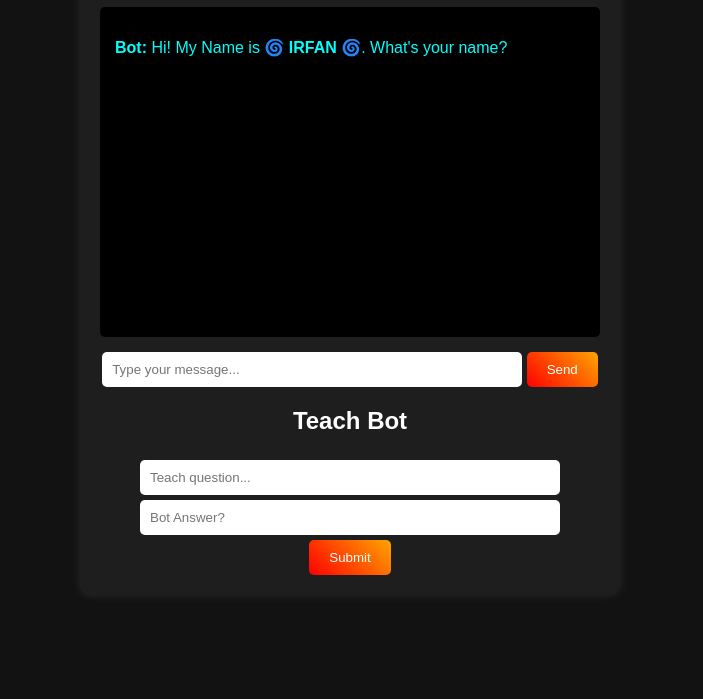
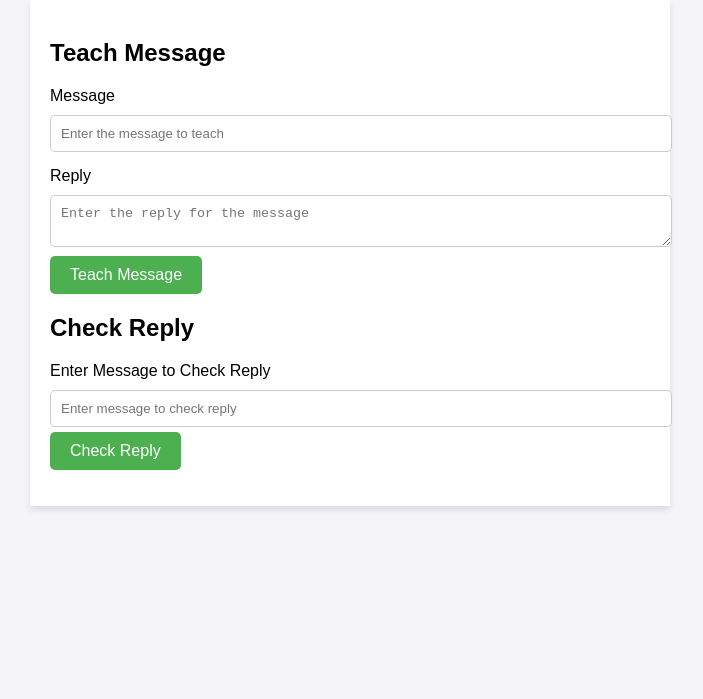
Before and after one commit to irfanpc420/My-api-simma, a website: page public/index.html in a window 1280 px wide. Shown: the part 101-800 px from the top of the page, without its empty margins (290-993 px from the left). Drawn offline with Linux system fonts and the light colour scheme.

Commit message:
Update index.html

```diff
--- a/public/index.html
+++ b/public/index.html
@@ -3,115 +3,118 @@
 <head>
   <meta charset="UTF-8">
   <meta name="viewport" content="width=device-width, initial-scale=1.0">
-    <title>Chatbot - IRFAN</title>
+  <title>Teach Bot</title>
   <style>
     body {
       font-family: Arial, sans-serif;
-            background-color: #121212;
-            color: white;
+      background-color: #f4f4f9;
+      margin: 0;
+      padding: 20px;
+    }
+    h1 {
       text-align: center;
     }
     .container {
-            width: 90%;
-            max-width: 500px;
-            margin: auto;
-            background: #1e1e1e;
+      max-width: 600px;
+      margin: 0 auto;
+      background-color: #fff;
       padding: 20px;
-            border-radius: 10px;
-            box-shadow: 0 0 10px rgba(255, 255, 255, 0.1);
+      box-shadow: 0 4px 6px rgba(0, 0, 0, 0.1);
     }
-        h1 {
-            color: cyan;
+    label {
+      display: block;
+      margin: 10px 0 5px;
     }
-        .chat-box {
-            background: black;
-            color: cyan;
-            padding: 15px;
+    input, textarea {
+      width: 100%;
+      padding: 10px;
+      margin: 5px 0;
+      border: 1px solid #ccc;
       border-radius: 5px;
-            height: 300px;
-            overflow-y: auto;
-            margin-bottom: 10px;
-            text-align: left;
-        }
-        input {
-            width: 80%;
-            padding: 10px;
-            border: none;
-            border-radius: 5px;
-            margin-top: 5px;
     }
     button {
-            background: linear-gradient(45deg, red, orange);
+      background-color: #4CAF50;
       color: white;
       border: none;
       padding: 10px 20px;
       cursor: pointer;
       border-radius: 5px;
-            margin-top: 5px;
+      font-size: 16px;
     }
     button:hover {
-            opacity: 0.8;
+      background-color: #45a049;
+    }
+    .response-container {
+      margin-top: 20px;
     }
   </style>
 </head>
 <body>
+  <h1>Teach Your Bot</h1>
+  <div class="container">
+    <h2>Teach Message</h2>
+    <label for="message">Message</label>
+    <input type="text" id="message" placeholder="Enter the message to teach" required>
 
-    <div class="container">
-        <h1>Chatbot</h1>
-        <div class="chat-box" id="chat">
-            <p><b>Bot:</b> Hi! My Name is 🌀 <b>IRFAN</b> 🌀. What's your name?</p>
+    <label for="reply">Reply</label>
+    <textarea id="reply" placeholder="Enter the reply for the message" required></textarea>
+
+    <button onclick="teachMessage()">Teach Message</button>
+
+    <div class="response-container">
+      <h2>Check Reply</h2>
+      <label for="checkMessage">Enter Message to Check Reply</label>
+      <input type="text" id="checkMessage" placeholder="Enter message to check reply">
+      <button onclick="checkReply()">Check Reply</button>
+
+      <p id="replyResponse"></p>
     </div>
-
-        <input type="text" id="userInput" placeholder="Type your message...">
-        <button onclick="sendMessage()">Send</button>
-
-        <h2>Teach Bot</h2>
-        <input type="text" id="teachQuestion" placeholder="Teach question..."><br>
-        <input type="text" id="teachAnswer" placeholder="Bot Answer?"><br>
-        <button onclick="teachBot()">Submit</button>
   </div>
 
   <script>
-        async function sendMessage() {
-            let input = document.getElementById('userInput').value;
-            let chatBox = document.getElementById('chat');
+    // Function to teach a new message
+    async function teachMessage() {
+      const message = document.getElementById('message').value;
+      const reply = document.getElementById('reply').value;
 
-            if (input.trim() === '') return;
+      if (message && reply) {
+        try {
+          const response = await fetch('http://localhost:3000/teach', {
+            method: 'POST',
+            headers: {
+              'Content-Type': 'application/json',
+            },
+            body: JSON.stringify({ message, reply })
+          });
 
-            chatBox.innerHTML += `<p><b>You:</b> ${input}</p>`;
-            document.getElementById('userInput').value = '';
-
-            // API থেকে উত্তর আনা
-            let response = await fetch('/api/chatbot?message=' + encodeURIComponent(input));
-            let data = await response.json();
-
-            setTimeout(() => {
-                chatBox.innerHTML += `<p><b>Bot:</b> ${data.reply || "I don't know this yet! Teach me below. 😊"}</p>`;
-                chatBox.scrollTop = chatBox.scrollHeight;
-            }, 1000);
+          const result = await response.text();
+          alert(result);
+          document.getElementById('message').value = '';
+          document.getElementById('reply').value = '';
+        } catch (error) {
+          alert('Error teaching message');
+        }
+      } else {
+        alert('Please enter both message and reply');
+      }
     }
 
-        async function teachBot() {
-            let question = document.getElementById('teachQuestion').value;
-            let answer = document.getElementById('teachAnswer').value;
+    // Function to check reply for a message
+    async function checkReply() {
+      const message = document.getElementById('checkMessage').value;
 
-            if (question.trim() === '' || answer.trim() === '') return alert("Please enter a valid question and answer!");
-
-            // API-তে নতুন তথ্য পাঠানো
-            let result = await fetch('/api/teach', {
-                method: 'POST',
-                headers: { 'Content-Type': 'application/json' },
-                body: JSON.stringify({ question, answer })
-            });
-
-            let data = await result.json();
-            alert(data.message);
-
-            // ইনপুট ফিল্ড খালি করা
-            document.getElementById('teachQuestion').value = '';
-            document.getElementById('teachAnswer').value = '';
+      if (message) {
+        try {
+          const response = await fetch(`http://localhost:3000/reply?message=${encodeURIComponent(message)}`);
+          const data = await response.json();
+          document.getElementById('replyResponse').innerText = `Reply: ${data.reply}`;
+        } catch (error) {
+          document.getElementById('replyResponse').innerText = 'No reply found!';
+        }
+      } else {
+        alert('Please enter a message to check reply');
+      }
     }
   </script>
-
 </body>
 </html>
```
Lines whose indentation alone changed are shown as unchanged.
